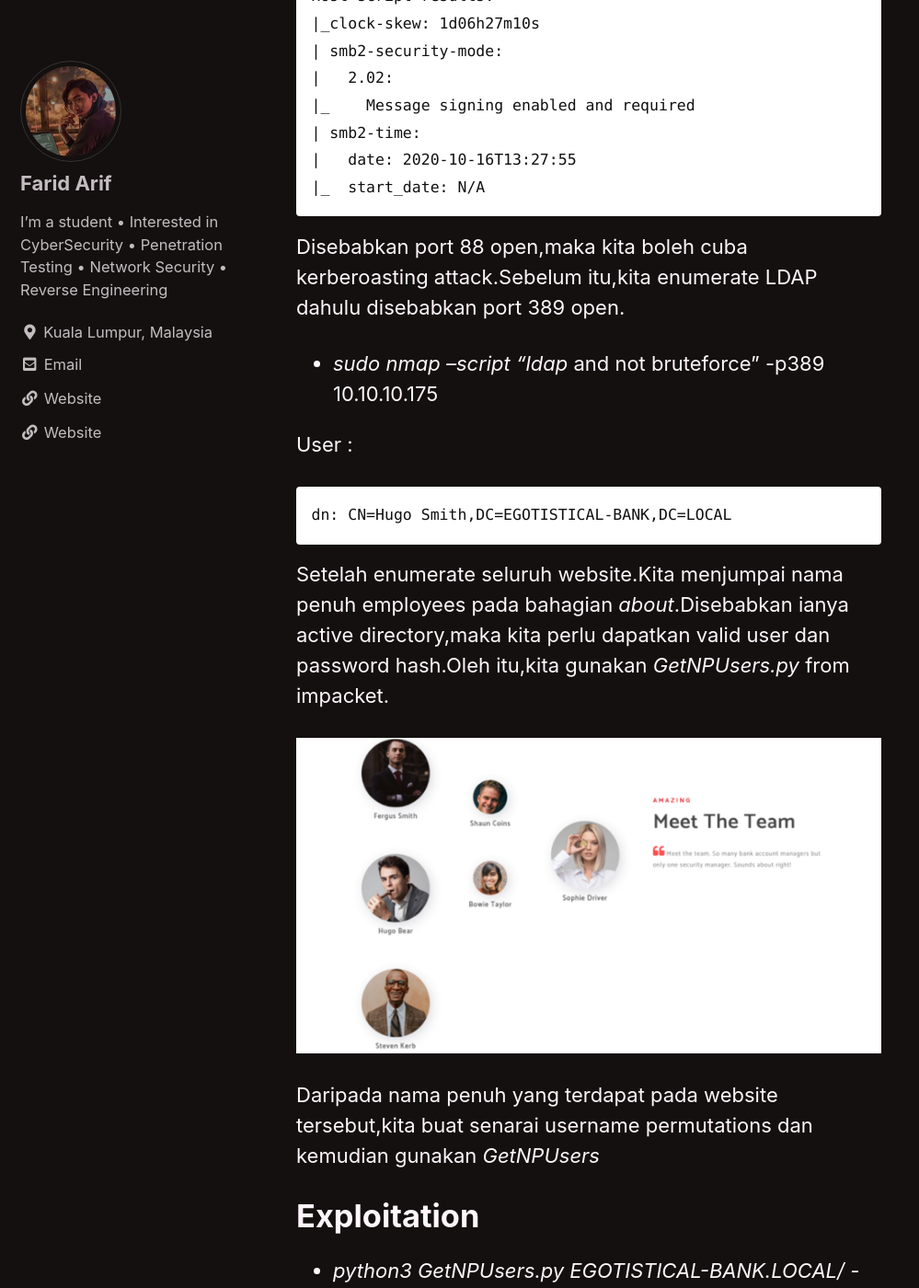
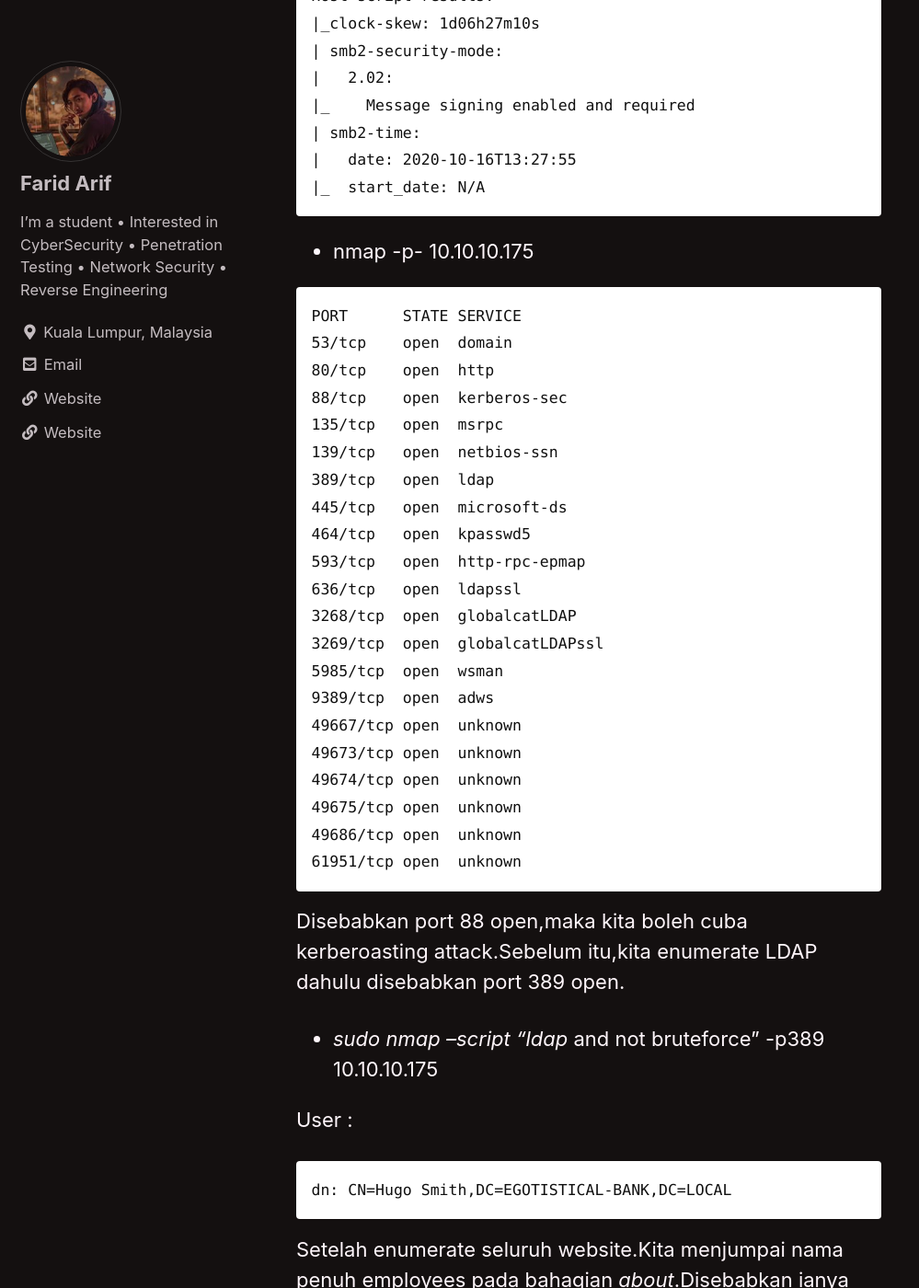
Before and after one commit to faridarif/faridarif.github.io, a Jekyll site: the page built from _posts/2020-07-15-CTF-Sauna.md, in a window 1280 px wide and 1400 px high, scrolled down 1677 px. Shown: the whole window at 92% size, without its empty margins (0-999 px from the left). Built offline with Jekyll 4.4.1, drawn with Linux system fonts in a browser that asks for light colours; cached includes are drawn as plain includes; some of the changed text lies outside the part shown.

Commit message:
Update 2020-07-15-CTF-Sauna.md

````diff
--- a/_posts/2020-07-15-CTF-Sauna.md
+++ b/_posts/2020-07-15-CTF-Sauna.md
@@ -52,6 +52,33 @@ Host script results:
 |   date: 2020-10-16T13:27:55
 |_  start_date: N/A
 ```
+
+- nmap -p- 10.10.10.175
+
+```
+PORT      STATE SERVICE
+53/tcp    open  domain
+80/tcp    open  http
+88/tcp    open  kerberos-sec
+135/tcp   open  msrpc
+139/tcp   open  netbios-ssn
+389/tcp   open  ldap
+445/tcp   open  microsoft-ds
+464/tcp   open  kpasswd5
+593/tcp   open  http-rpc-epmap
+636/tcp   open  ldapssl
+3268/tcp  open  globalcatLDAP
+3269/tcp  open  globalcatLDAPssl
+5985/tcp  open  wsman
+9389/tcp  open  adws
+49667/tcp open  unknown
+49673/tcp open  unknown
+49674/tcp open  unknown
+49675/tcp open  unknown
+49686/tcp open  unknown
+61951/tcp open  unknown
+```
+
 
 Disebabkan port 88 open,maka kita boleh cuba kerberoasting attack.Sebelum itu,kita enumerate LDAP dahulu disebabkan
 port 389 open.
````
